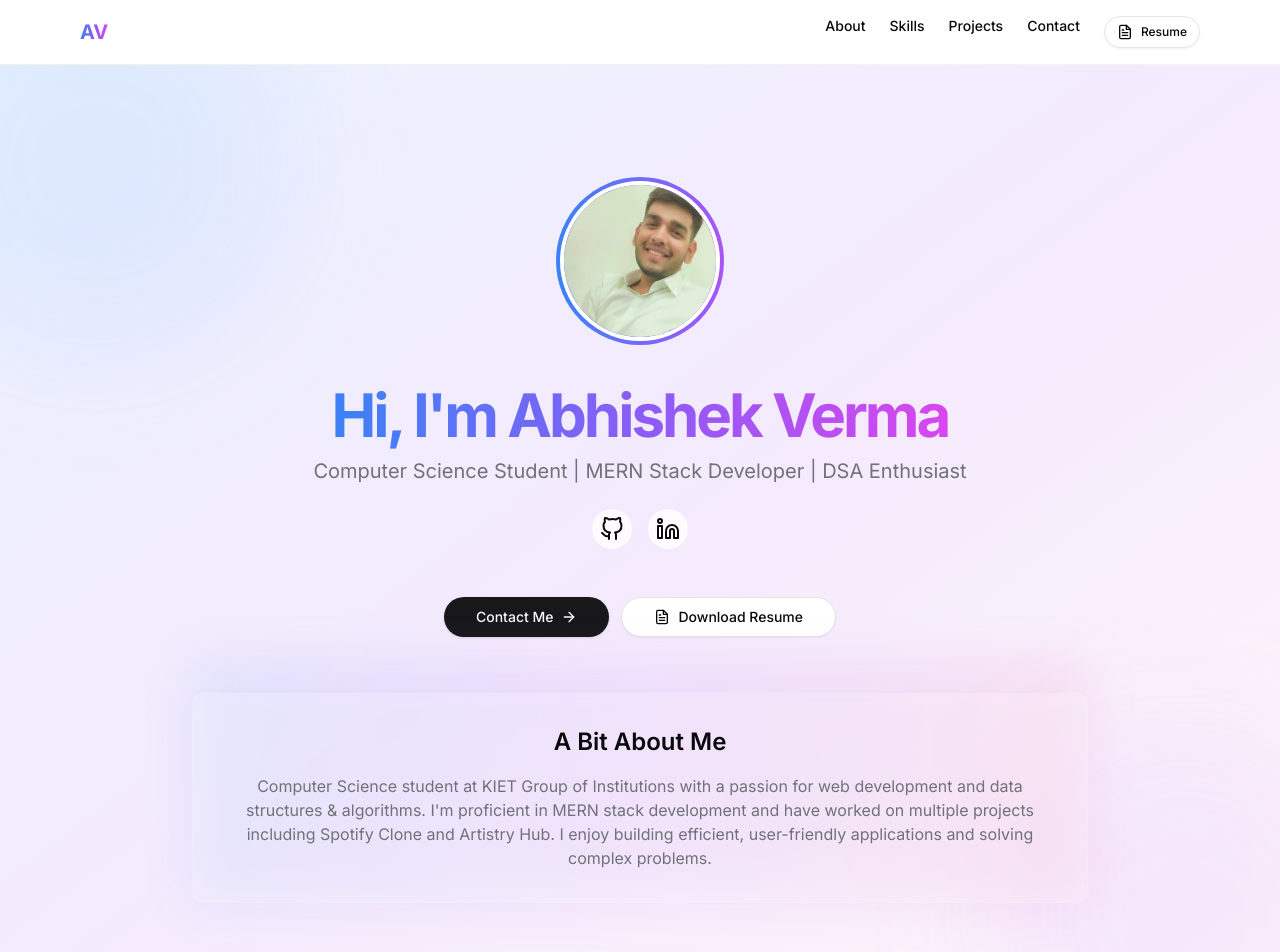
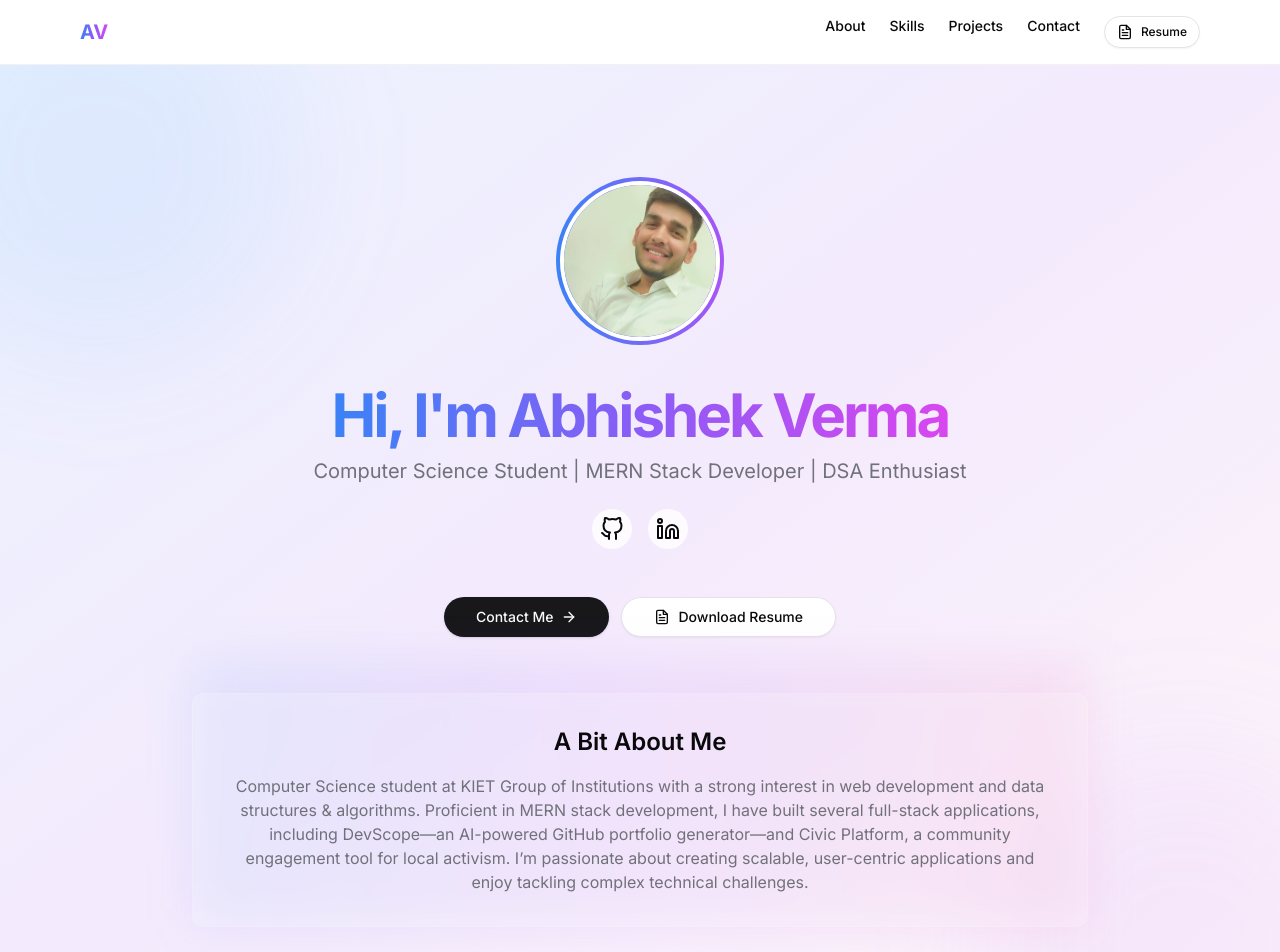
Before and after one commit to Abhishhek-Verma/Portfolio-Website, a Next.js app: page / in a window 1280 px wide. Shown: the top 952 px of the page. Built offline with nearby package versions, Linux system fonts and the light colour scheme.

Commit message:
Update HeroSection.tsx

```diff
--- a/src/components/sections/HeroSection.tsx
+++ b/src/components/sections/HeroSection.tsx
@@ -103,10 +103,9 @@ export default function HeroSection() {
             <div className="glass-card rounded-xl p-6 md:p-8 relative">
               <h2 className="text-xl md:text-2xl font-semibold mb-4">A Bit About Me</h2>
               <p className="text-muted-foreground">
-                Computer Science student at KIET Group of Institutions with a passion for web development
-                and data structures &amp; algorithms. I'm proficient in MERN stack development and have worked on
-                multiple projects including Spotify Clone and Artistry Hub. I enjoy building efficient,
-                user-friendly applications and solving complex problems.
+               Computer Science student at KIET Group of Institutions with a strong interest in web development and data structures & algorithms. Proficient in MERN stack development, I have built several full-stack applications, including DevScope—an AI-powered GitHub portfolio generator—and Civic Platform, a community engagement tool for local activism. I’m passionate about creating scalable, user-centric applications and enjoy tackling complex technical challenges.
+
+
               </p>
             </div>
           </motion.div>
```
